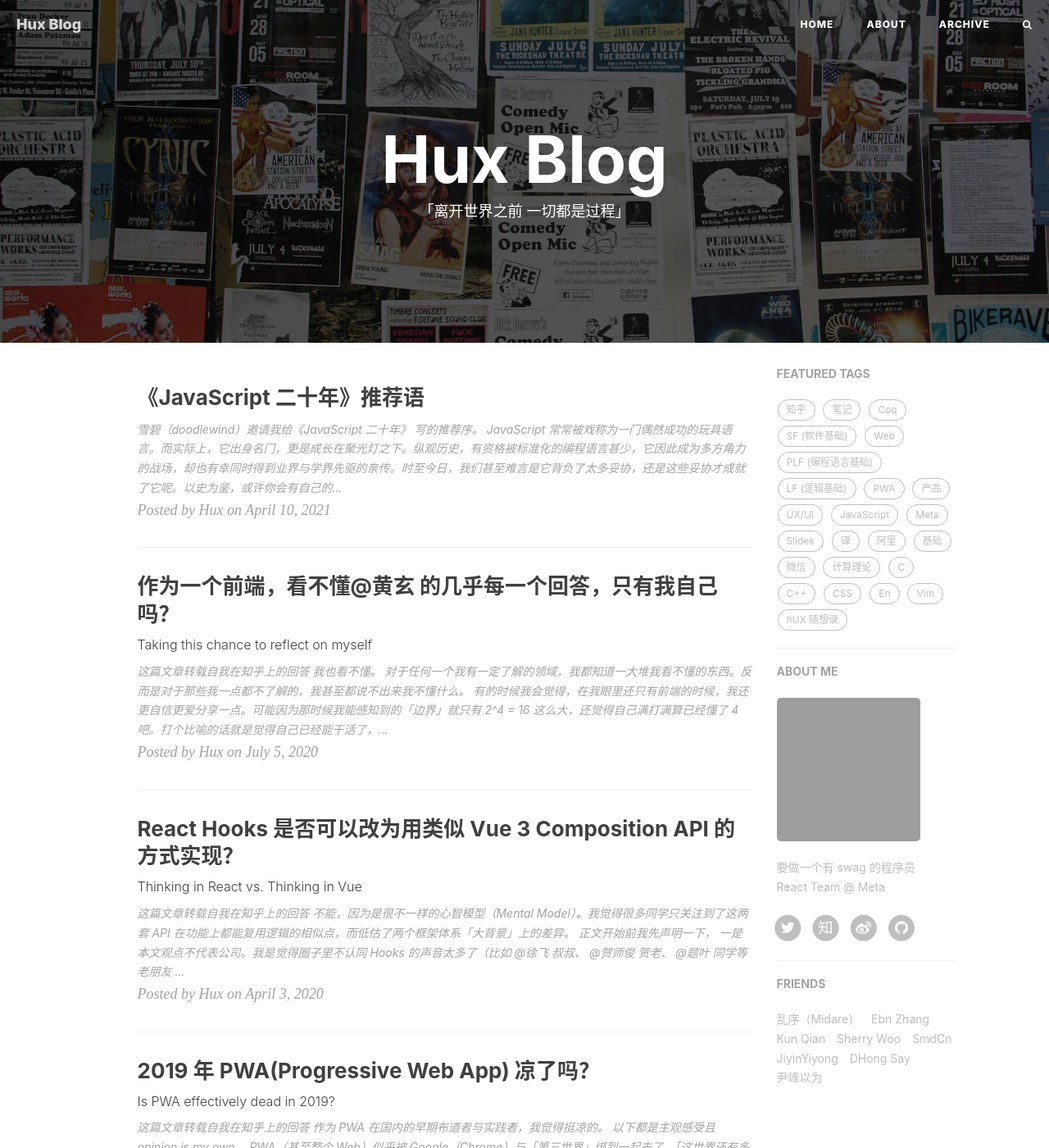
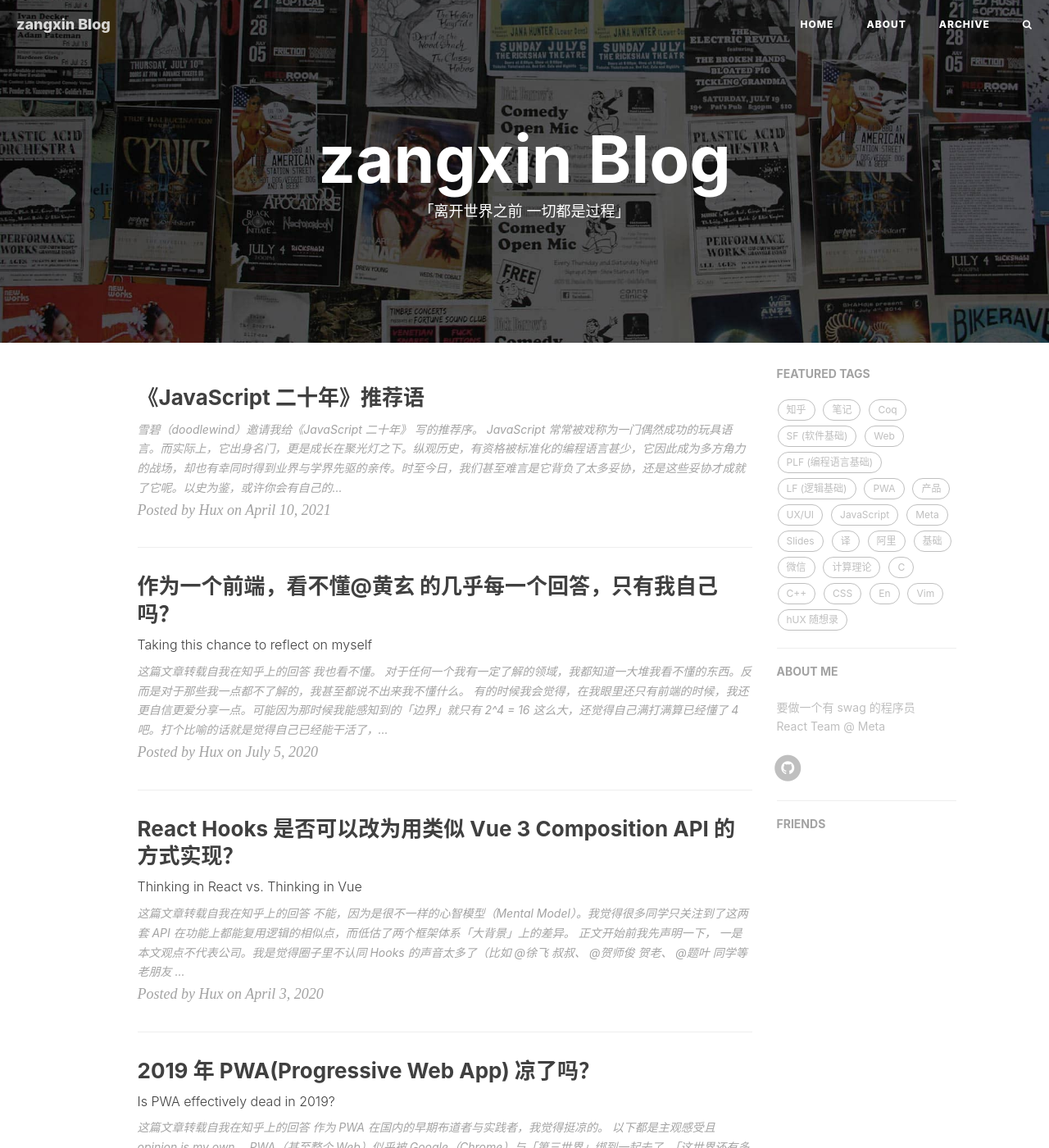
Before and after one commit to zangxin51/zangxin51.github.io, a Jekyll site: the page built from index.html, in a window 1280 px wide and 1400 px high. Shown: the whole window at 82% size. Built offline with Jekyll 4.4.1, drawn with Linux system fonts in a browser that asks for light colours; nearby versions of some CDN libraries; the list of posts is cut into pages by our own code; comment, search, counter and statistics services are not loaded; some of the changed text lies outside the part shown; grey boxes are pictures that could not be loaded.

Commit message:
update blog name

```diff
--- a/_config.yml
+++ b/_config.yml
@@ -1,11 +1,11 @@
 # Site settings
-title: Hux Blog
-SEOTitle: 黄玄的博客 | Hux Blog
+title: zangxin Blog
+SEOTitle:
 header-img: img/home-bg.jpg
-email: huxpro@gmail.com
-description: "这里是 @Hux黄玄 的个人博客，与你一起发现更大的世界 | 要做一个有 swag 的程序员"
-keyword: "黄玄, Hux黄玄, Hux, 鬼栈, huxpro, @huxpro, 黄玄的博客, Hux Blog, 博客, 个人网站, 互联网, Web, JavaScript, React, React Native, 前端, 设计"
-url: "https://huangxuan.me" # your host, for absolute URL
+email:
+description: ""
+keyword: ""
+url: "" # your host, for absolute URL
 baseurl: "" # for example, '/blog' if your blog hosted on 'host/blog'
 
 # Publish posts or collection documents with a future date.
@@ -13,10 +13,10 @@
 
 # SNS settings
 RSS: false
-weibo_username: huxpro
-zhihu_username: huxpro
-github_username: huxpro
-twitter_username: huxpro
+weibo_username:
+zhihu_username:
+github_username: zangxin51
+twitter_username:
 #facebook_username:  huxpro
 #linkedin_username:  firstname-lastname-idxxxx
 
@@ -59,7 +59,7 @@
       start_line: 1
 
 # Disqus settings
-disqus_username: hux
+disqus_username: # hux
 
 # Netease settings
 netease_comment: false
@@ -69,13 +69,13 @@
 # ba_track_id: [your track id]
 
 # Google Analytics
-ga_track_id: "UA-49627206-1" # Format: UA-xxxxxx-xx
-ga_domain: huangxuan.me
+ga_track_id: #"UA-49627206-1" # Format: UA-xxxxxx-xx
+ga_domain: #huangxuan.me
 
 # Sidebar settings
 sidebar: true # whether or not using Sidebar.
 sidebar-about-description: "要做一个有 swag 的程序员 <br> React Team @ Meta"
-sidebar-avatar: https://github.com/Huxpro.png # use absolute URL, seeing it's used in both `/` and `/about/`
+sidebar-avatar: #https://github.com/Huxpro.png # use absolute URL, seeing it's used in both `/` and `/about/`
 
 # Featured Tags
 featured-tags: true # whether or not using Feature-Tags
@@ -91,12 +91,12 @@
 # Friends
 friends:
   [
-    { title: "乱序（Midare）", href: "http://mida.re/" },
-    { title: "Ebn Zhang", href: "https://ebnbin.dev/" },
-    { title: "Kun Qian", href: "http://kunq.me" },
-    { title: "Sherry Woo", href: "https://sherrywoo.me/" },
-    { title: "SmdCn", href: "http://blog.smdcn.net" },
-    { title: "JiyinYiyong", href: "http://tiye.me/" },
-    { title: "DHong Say", href: "http://dhong.co" },
-    { title: "尹峰以为", href: "http://ingf.github.io/" },
+    # { title: "乱序（Midare）", href: "http://mida.re/" },
+    # { title: "Ebn Zhang", href: "https://ebnbin.dev/" },
+    # { title: "Kun Qian", href: "http://kunq.me" },
+    # { title: "Sherry Woo", href: "https://sherrywoo.me/" },
+    # { title: "SmdCn", href: "http://blog.smdcn.net" },
+    # { title: "JiyinYiyong", href: "http://tiye.me/" },
+    # { title: "DHong Say", href: "http://dhong.co" },
+    # { title: "尹峰以为", href: "http://ingf.github.io/" },
   ]
```
